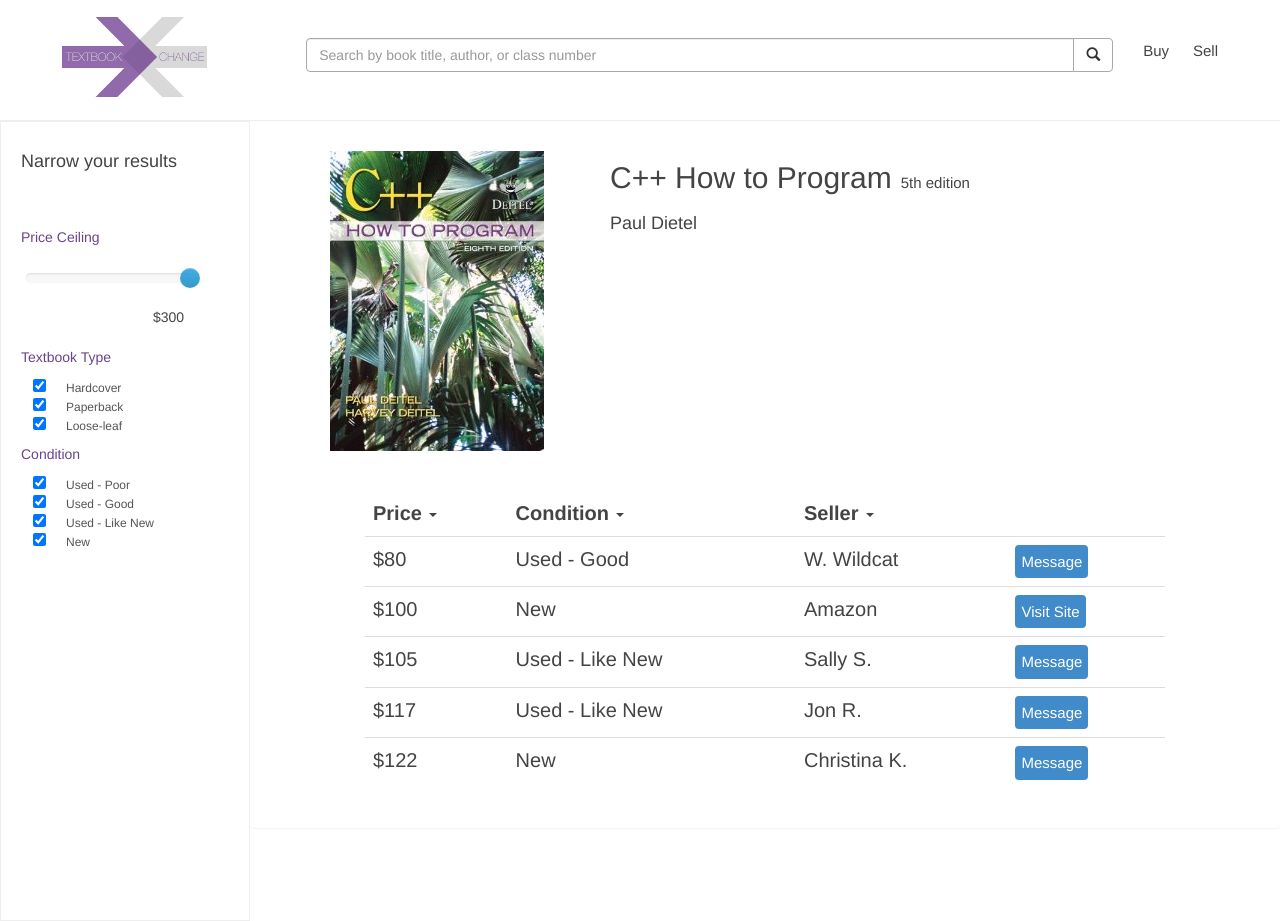
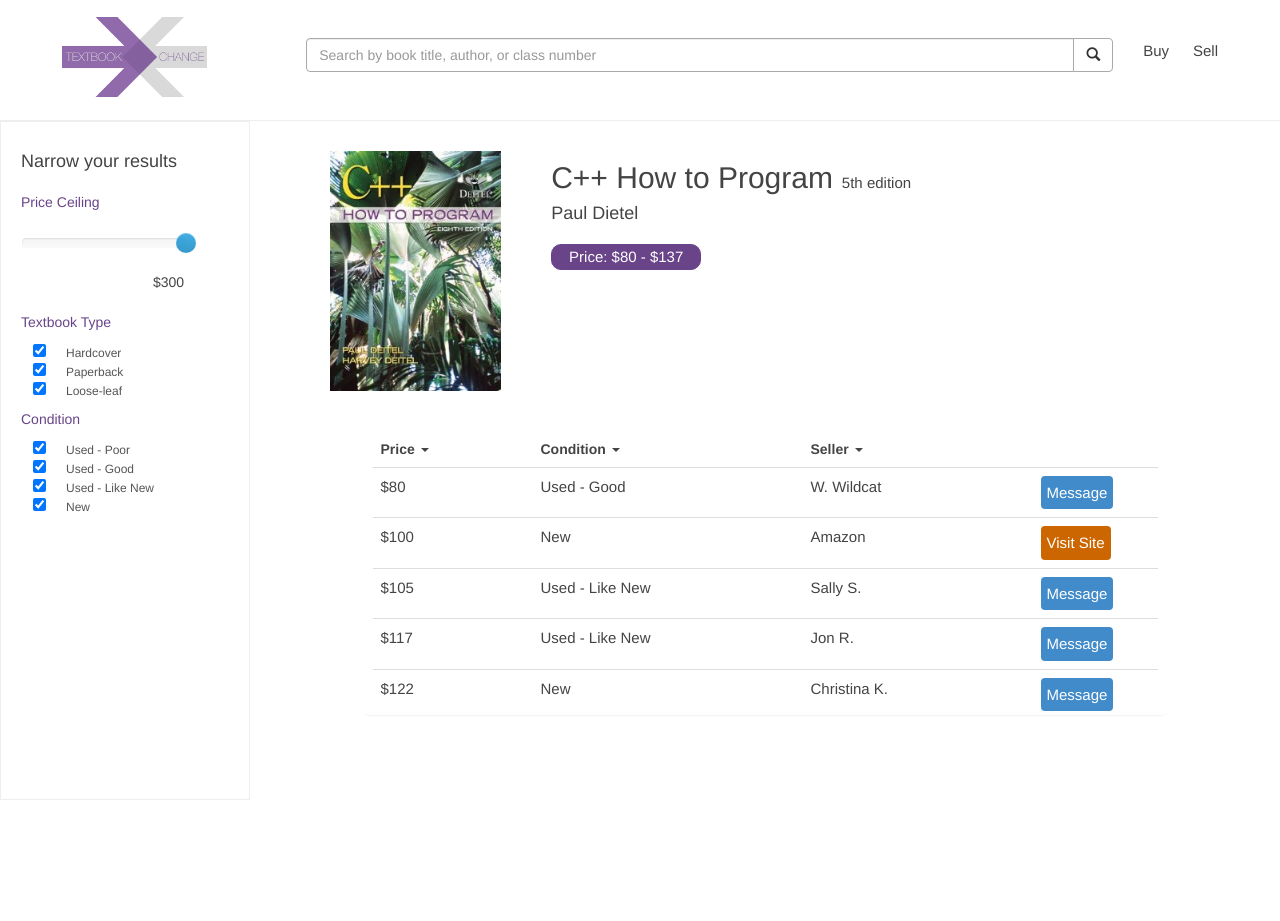
Before and after one commit to jonrovira/Book-Me, a PHP site: page /itemPage.php in a window 1280 px wide. After the commit the page ends 800 px from the top, so only its background shows below. Run offline with PHP 8.4, Linux system fonts and the light colour scheme; some libraries are stand-ins or nearby versions.

Commit message:
itemPage size, table and header alignment, price in book info

```diff
--- a/css/global.css
+++ b/css/global.css
@@ -106,7 +106,7 @@ a:hover, a:focus {
 
  #content {
   background-color: #ffffff;
-  height: 100%;
+  height: calc(100% - 121px);
 }
 
 @media (min-width: 768px) {
--- a/css/itemPage.css
+++ b/css/itemPage.css
@@ -10,6 +10,7 @@
   margin-left: -250px;
   left: 250px;
   width: 250px;
+  height: calc(100% - 121px) !important;
   background: #ffffff;
   position: absolute;
   height: 100%;
@@ -28,7 +29,7 @@
 
 .sidebar-nav > .sidebar-brand {
   margin-top: 30px;
-  height: 65px;
+  height: 30px;
   line-height: 60px;
   font-size: 18px;
 }
@@ -79,7 +80,7 @@
 }
 
 .slider {
-  margin-left: 25px;
+  margin-left: 21px;
 }
 
 @media (max-width:767px) {
@@ -126,43 +127,109 @@
   float: left;
   margin-top: 30px;
   margin-left: 80px;
-  width: 230px;
-  height: 300px;
+}
+
+#book-image img {
+  width: 171.2px;
+  height: 240px;
 }
 
 #book-title-info {
-  height: 310px;
+  height: 250px;
   margin-top: 20px;
   margin-left: 50px;
 }
 
-#book-title-info h2, h5 {
+#title, #edition {
   display: inline-block;
+  margin-bottom: 5px;
 }
 
-#book-title-info h5{
+#edition {
   margin-left: 5px;
   font-size: 15px;
 }
 
+#author {
+  margin-top: 5px;
+}
+
+#price-range {
+  margin-top: 20px;
+  width: 150px;
+  padding: 4px;
+  text-align: center;
+  color: #ffffff;
+  font-size: 15px;
+  border: 1px solid #694489;
+  border-radius: 10px;
+  background-color: #694489;
+}
+
+table tr td:nth-child(1) {
+  width: 160px;
+}
+table tr td:nth-child(2) {
+  width: 270px;
+}
+table tr td:nth-child(3) {
+  width: 230px;
+}
+
+#categories {
+  width: 785px;
+  margin-top: 40px;
+  margin-right: auto;
+  margin-bottom: 0;
+  margin-left: auto;
+}
+
+#categories tr {
+  font-weight: bold;
+  border-bottom: 1px solid #ddd;
+}
+
+#categories tr > td {
+  border-top: none;
+}
+
+
 #seller-list {
-  width: 100%;
-  margin-top: 40px;
-  padding-bottom: 40px;
+  margin-left: auto;
+  margin-right: auto;
+  width: 800px;
+  height: 247px;
+  overflow-y: scroll;
+  padding-bottom: 20px;
   border: none;
 }
 
+#seller-list::-webkit-scrollbar {
+    width: 12px;
+}
+
+#seller-list::-webkit-scrollbar-track {
+    -webkit-box-shadow: inset 0 0 6px rgba(0,0,0,0.3);
+    border-radius: 10px;
+}
+
+#seller-list::-webkit-scrollbar-thumb {
+    border-radius: 10px;
+    -webkit-box-shadow: inset 0 0 6px rgba(0,0,0,0.5);
+}
+
 #seller-list table {
-  width: 800px;
+  width: 785px;
   margin: 0 auto;
+  table-layout: fixed;
 }
 
 #seller-list table td {
-  font-size: 20px;
+  font-size: 15px;
 }
 
-#categories {
-  font-weight: bold;
+#seller-list table tr .amazon {
+  background-color: #c60;
 }
 
 #seller-list .btn {
--- a/itemPage.php
+++ b/itemPage.php
@@ -59,17 +59,21 @@
 						<img src="images/How-To-Program.jpg" />
 					</div>
 					<div id="book-title-info">
-						<h2>C++ How to Program</h2>
-						<h5>5th edition</h5>
-						<h4>Paul Dietel</h4>
+						<h2 id="title">C++ How to Program</h2>
+						<h5 id="edition">5th edition</h5>
+						<h4 id="author">Paul Dietel</h4>
+						<h4 id="price-range">Price: $80 - $137	</h4>
 					</div>
-					<div id="seller-list" class="panel panel-default">
-						<table class="table">
-							<tr id="categories">
+					<table id="categories" class="table">
+							<tr>
 								<td>Price <span class="caret"></span></td>
 								<td>Condition <span class="caret"></span></td>
 								<td>Seller <span class="caret"></span></td>
+								<td></td>
 							</tr>
+					</table>
+					<div id="seller-list" class="panel panel-default">
+						<table id="sellers" class="table">
 							<tr>
 								<td>$80</td>
 								<td>Used - Good</td>
@@ -80,7 +84,7 @@
 								<td>$100</td>
 								<td>New</td>
 								<td>Amazon</td>
-								<td><h3 class="btn">Visit Site</h3></td>
+								<td><h3 class="btn amazon">Visit Site</h3></td>
 							</tr>
 							<tr>
 								<td>$105</td>
@@ -100,6 +104,18 @@
 								<td>Christina K.</td>
 								<td><h3 class="btn">Message</h3></td>
 							</tr>
+							<tr>
+								<td>$130</td>
+								<td>Used - Like New</td>
+								<td>Will C.</td>
+								<td><h3 class="btn">Message</h3></td>
+							</tr>
+							<tr>
+								<td>$137</td>
+								<td>New</td>
+								<td>Amazon</td>
+								<td><h3 class="btn amazon">Visit Site</h3></td>
+							</tr>
 						</table>
 					</div>
 				</div>
```
